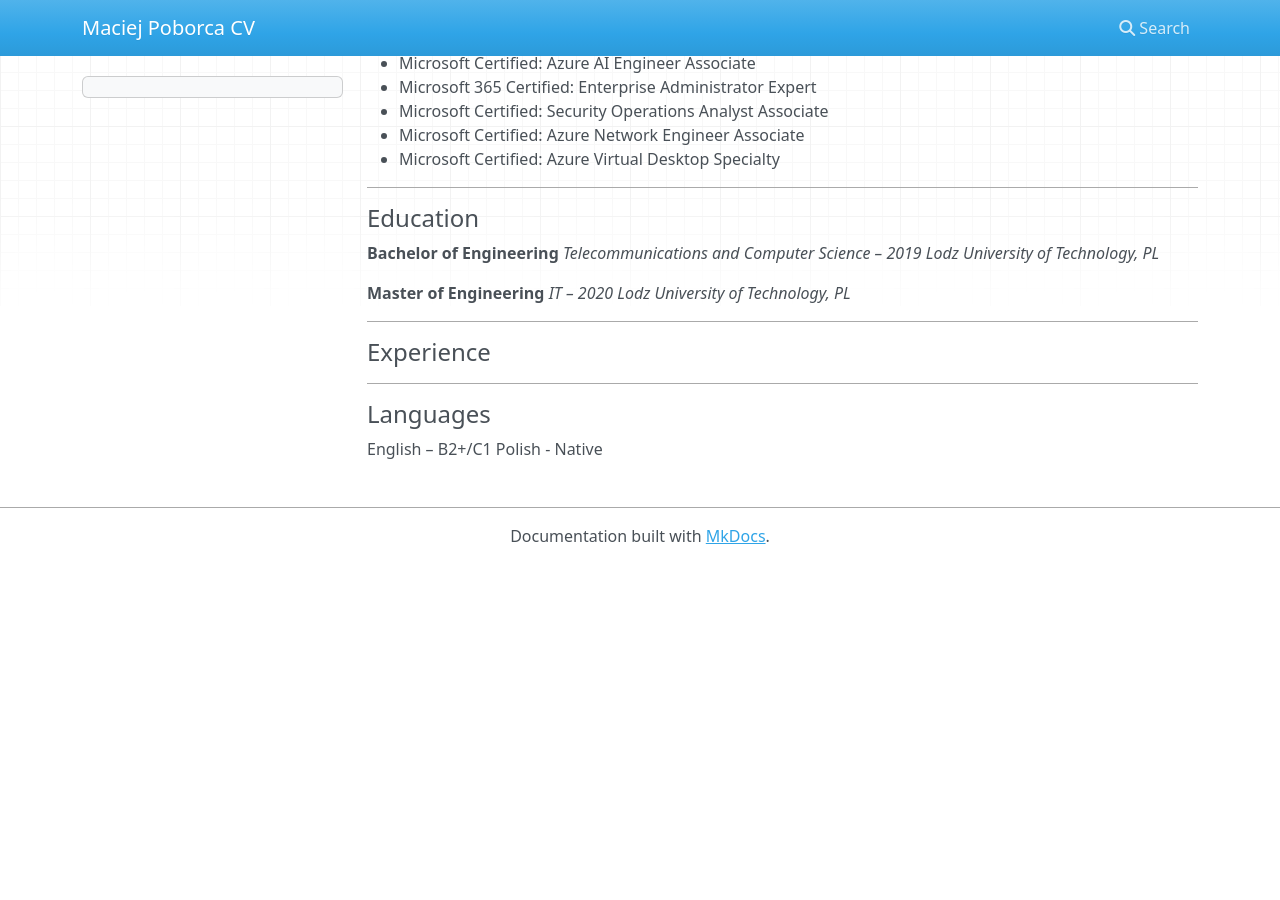
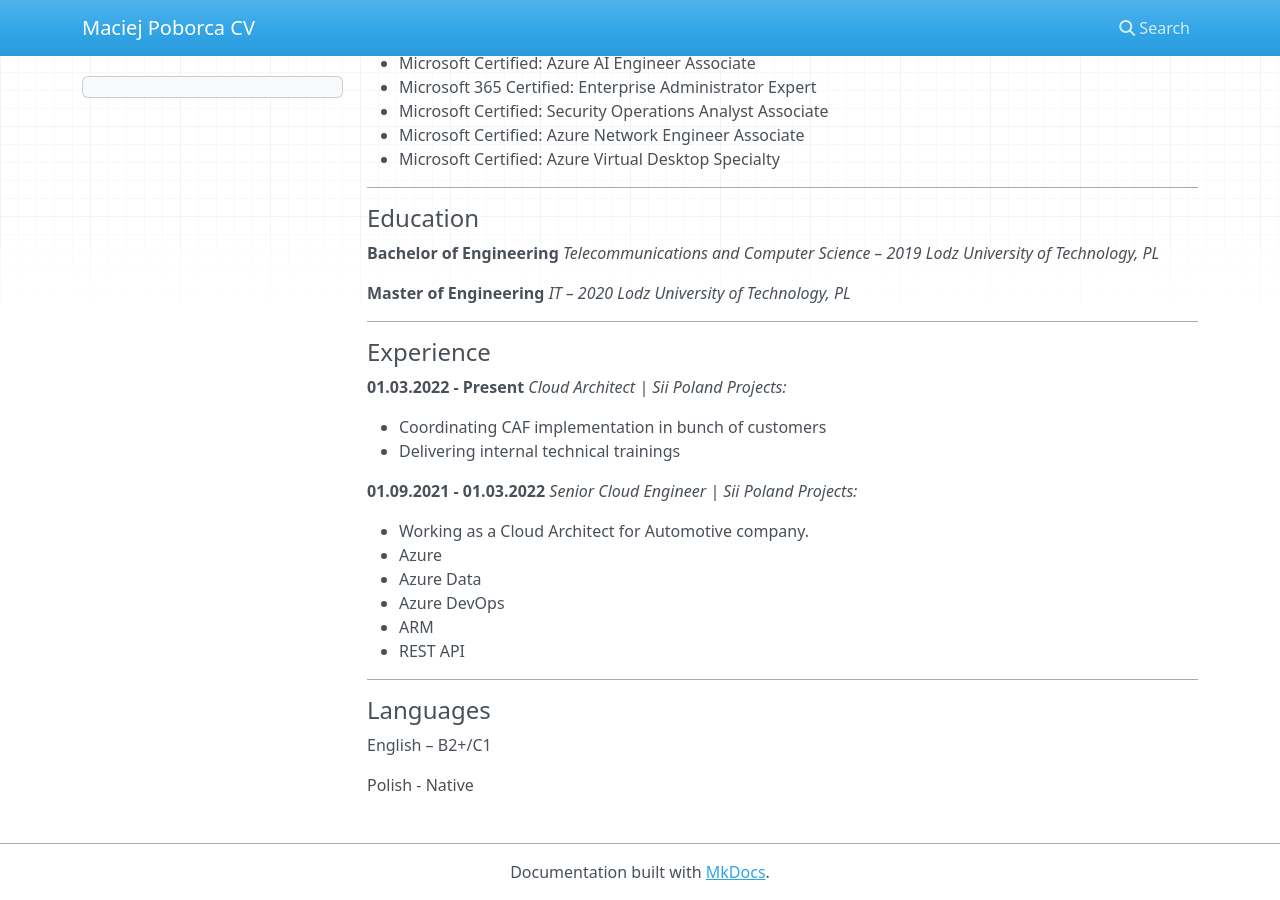
Before and after one commit to PoborcaMaciej/DocsAsCode, an MkDocs documentation site: the page built from docs/index.md, in a window 1280 px wide and 900 px high, scrolled down 1166 px. Built offline with MkDocs 1.6.1, drawn with Linux system fonts in a browser that asks for light colours; nearby versions of some CDN libraries; before the commit the page ends 1730 px from its top, so only the background shows below that.

Commit message:
adding experience

```diff
--- a/docs/index.md
+++ b/docs/index.md
@@ -62,8 +62,29 @@ Lodz University of Technology, PL*
 
 #### Experience
 
+**01.03.2022 - Present**
+*Cloud Architect | Sii Poland
+Projects:*
+
+- Coordinating CAF implementation in bunch of customers
+- Delivering internal technical trainings
+
+**01.09.2021 - 01.03.2022**
+*Senior Cloud Engineer | Sii Poland
+Projects:*
+
+- Working as a Cloud Architect for Automotive company.
+  - Azure
+  - Azure Data
+  - Azure DevOps
+  - ARM
+  - REST API
+
+
+
 ---
 #### Languages
 
 English – B2+/C1
+
 Polish  - Native
```
